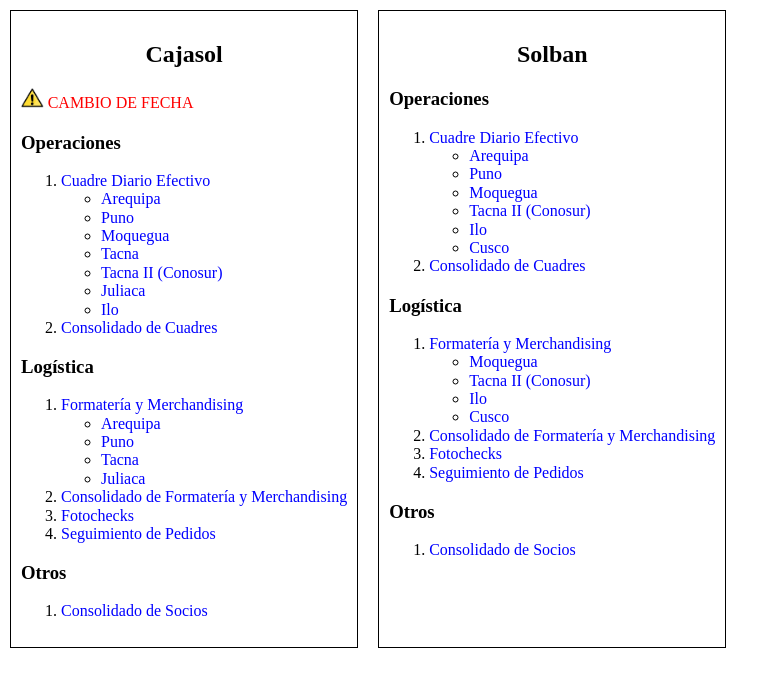
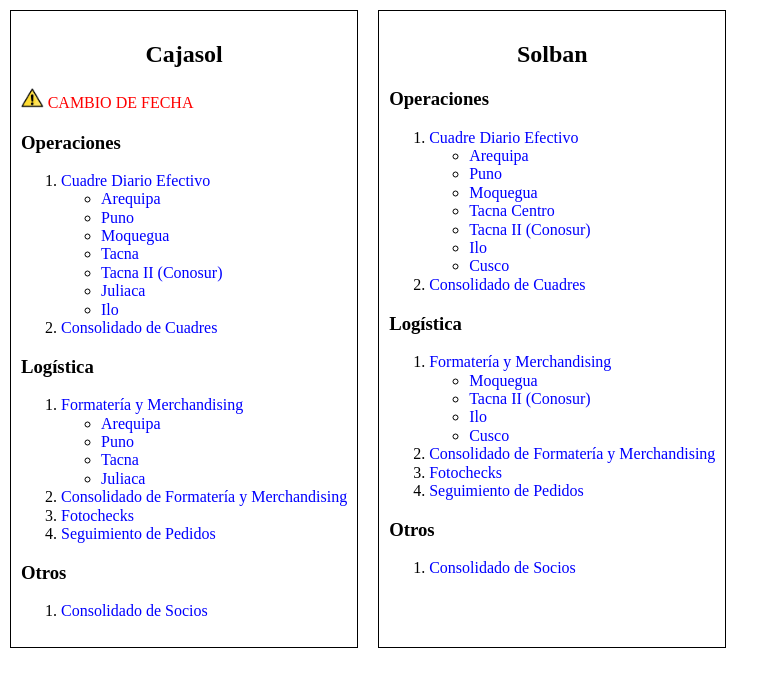
Before and after one commit to rooney2j/Cajasol-Enlaces, a Django app: page / in a window 1280 px wide. Shown: the part 98-785 px from the top of the page, without its empty margins (0-779 px from the left). Run offline with Django 3.2, Linux system fonts and the light colour scheme.

Commit message:
Agregado Tacna Centro al cuadre de Solban

```diff
--- a/templates/index.html
+++ b/templates/index.html
@@ -199,6 +199,10 @@
                 </li>
 
                 <li>
+                  <a href="https://docs.google.com/spreadsheets/d/1WvCfCZnHZJpW1i2CFOA9IJ-WRZgddTvI_HrndbBtyUg/edit?usp=sharing" target="_blank">Tacna Centro</a>
+                </li>
+
+                <li>
                   <a href="https://docs.google.com/spreadsheets/d/15vSW6jvVSg8bD2m-Az9uXQ3zzQaXwAzqwJ-sv-4XVVI/edit?usp=sharing" target="_blank">Tacna II (Conosur)</a>
                 </li>
 
```
